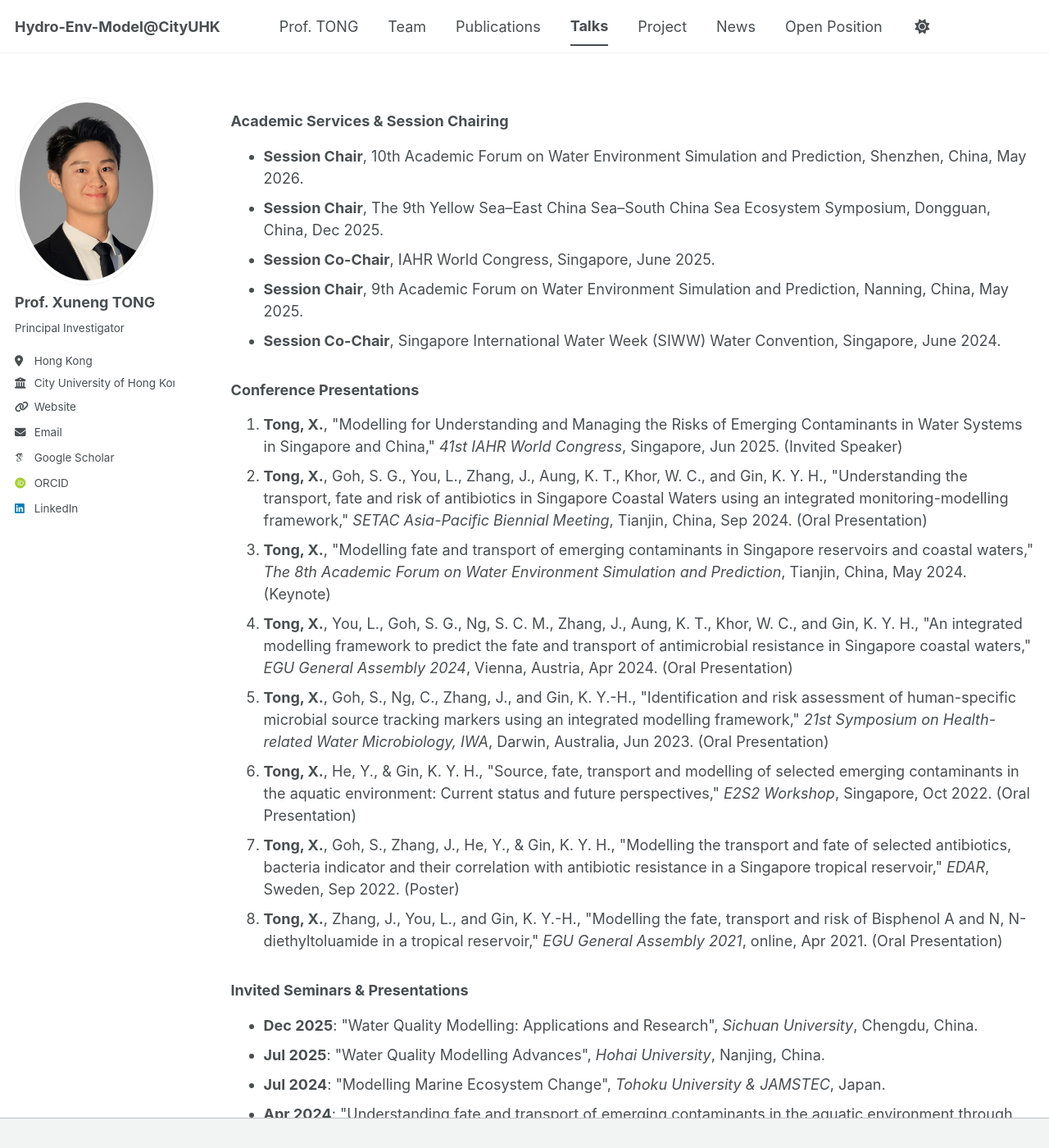
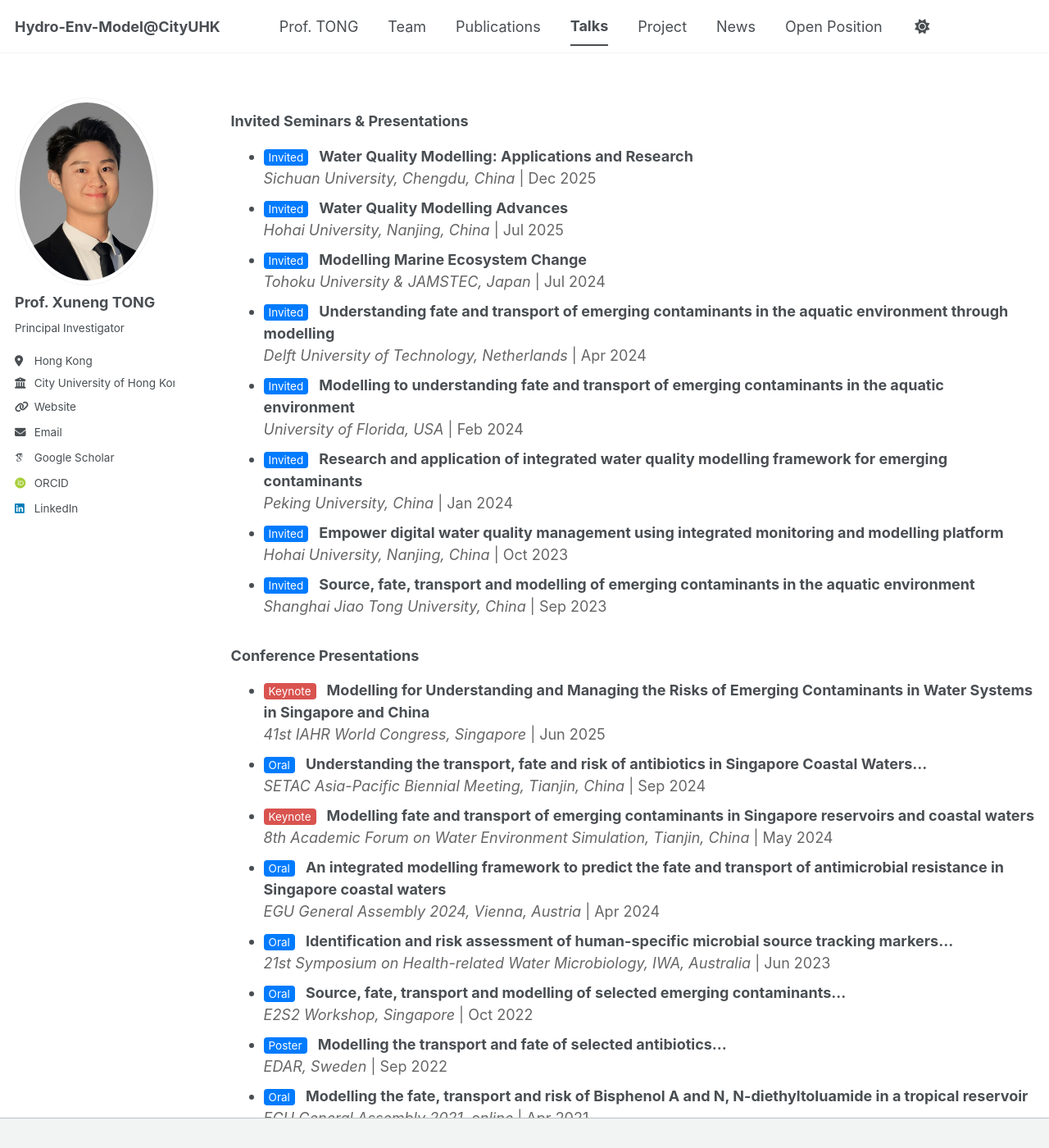
Before and after one commit to TongXuneng/TongXuneng.github.io, a Jekyll site: the page built from _pages/talks.html, in a window 1280 px wide and 1400 px high. Shown: the whole window at 82% size. Built offline with Jekyll 4.4.1, drawn with Linux system fonts in a browser that asks for light colours; some web fonts are replaced; a script bundle is joined from its source files by our own code; library files that are not in the unit come from our copies; some of the changed text lies outside the part shown.

Commit message:
Update talks.html

```diff
--- a/_pages/talks.html
+++ b/_pages/talks.html
@@ -6,35 +6,20 @@ author_profile: true
 
 {% include base_path %}
 
-<h3>Academic Services & Session Chairing</h3>
-<ul>
-  <li><strong>Session Chair</strong>, 10th Academic Forum on Water Environment Simulation and Prediction, Shenzhen, China, May 2026.</li>
-  <li><strong>Session Chair</strong>, The 9th Yellow Sea–East China Sea–South China Sea Ecosystem Symposium, Dongguan, China, Dec 2025.</li>
-  <li><strong>Session Co-Chair</strong>, IAHR World Congress, Singapore, June 2025.</li>
-  <li><strong>Session Chair</strong>, 9th Academic Forum on Water Environment Simulation and Prediction, Nanning, China, May 2025.</li>
-  <li><strong>Session Co-Chair</strong>, Singapore International Water Week (SIWW) Water Convention, Singapore, June 2024.</li>
-</ul>
+<style>
+  .talk-tag { background: #007bff; color: white; padding: 2px 6px; border-radius: 4px; font-size: 0.75em; margin-right: 8px; vertical-align: middle; }
+  .keynote { background: #d9534f; }
+</style>
 
-<h3>Conference Presentations</h3>
-<ol>
-  <li><strong>Tong, X.</strong>, "Modelling for Understanding and Managing the Risks of Emerging Contaminants in Water Systems in Singapore and China," <em>41st IAHR World Congress</em>, Singapore, Jun 2025. (Invited Speaker)</li>
-  <li><strong>Tong, X.</strong>, Goh, S. G., You, L., Zhang, J., Aung, K. T., Khor, W. C., and Gin, K. Y. H., "Understanding the transport, fate and risk of antibiotics in Singapore Coastal Waters using an integrated monitoring-modelling framework," <em>SETAC Asia-Pacific Biennial Meeting</em>, Tianjin, China, Sep 2024. (Oral Presentation)</li>
-  <li><strong>Tong, X.</strong>, "Modelling fate and transport of emerging contaminants in Singapore reservoirs and coastal waters," <em>The 8th Academic Forum on Water Environment Simulation and Prediction</em>, Tianjin, China, May 2024. (Keynote)</li>
-  <li><strong>Tong, X.</strong>, You, L., Goh, S. G., Ng, S. C. M., Zhang, J., Aung, K. T., Khor, W. C., and Gin, K. Y. H., "An integrated modelling framework to predict the fate and transport of antimicrobial resistance in Singapore coastal waters," <em>EGU General Assembly 2024</em>, Vienna, Austria, Apr 2024. (Oral Presentation)</li>
-  <li><strong>Tong, X.</strong>, Goh, S., Ng, C., Zhang, J., and Gin, K. Y.-H., "Identification and risk assessment of human-specific microbial source tracking markers using an integrated modelling framework," <em>21st Symposium on Health-related Water Microbiology, IWA</em>, Darwin, Australia, Jun 2023. (Oral Presentation)</li>
-  <li><strong>Tong, X.</strong>, He, Y., & Gin, K. Y. H., "Source, fate, transport and modelling of selected emerging contaminants in the aquatic environment: Current status and future perspectives," <em>E2S2 Workshop</em>, Singapore, Oct 2022. (Oral Presentation)</li>
-  <li><strong>Tong, X.</strong>, Goh, S., Zhang, J., He, Y., & Gin, K. Y. H., "Modelling the transport and fate of selected antibiotics, bacteria indicator and their correlation with antibiotic resistance in a Singapore tropical reservoir," <em>EDAR</em>, Sweden, Sep 2022. (Poster)</li>
-  <li><strong>Tong, X.</strong>, Zhang, J., You, L., and Gin, K. Y.-H., "Modelling the fate, transport and risk of Bisphenol A and N, N-diethyltoluamide in a tropical reservoir," <em>EGU General Assembly 2021</em>, online, Apr 2021. (Oral Presentation)</li>
-</ol>
-
-<h3>Invited Seminars & Presentations</h3>
-<ul>
-  <li><strong>Dec 2025</strong>: "Water Quality Modelling: Applications and Research", <em>Sichuan University</em>, Chengdu, China.</li>
-  <li><strong>Jul 2025</strong>: "Water Quality Modelling Advances", <em>Hohai University</em>, Nanjing, China.</li>
-  <li><strong>Jul 2024</strong>: "Modelling Marine Ecosystem Change", <em>Tohoku University & JAMSTEC</em>, Japan.</li>
-  <li><strong>Apr 2024</strong>: "Understanding fate and transport of emerging contaminants in the aquatic environment through modelling", <em>Delft University of Technology</em>, Delft, Netherlands.</li>
-  <li><strong>Feb 2024</strong>: "Modelling to understanding fate and transport of emerging contaminants in the aquatic environment", <em>University of Florida</em>, Gainesville, USA.</li>
-  <li><strong>Jan 2024</strong>: "Research and application of integrated water quality modelling framework for emerging contaminants", <em>Peking University</em>, China.</li>
-  <li><strong>Oct 2023</strong>: "Empower digital water quality management using integrated monitoring and modelling platform", <em>Hohai University</em>, Nanjing, China.</li>
-  <li><strong>Sep 2023</strong>: "Source, fate, transport and modelling of emerging contaminants in the aquatic environment", <em>Shanghai Jiao Tong University</em>, Shanghai, China.</li>
-</ul>
+{% for category in site.data.talks-list %}
+  <h3>{{ category.category }}</h3>
+  <ul>
+    {% for item in category.items %}
+      <li>
+        <span class="talk-tag {% if item.type == 'Keynote' %}keynote{% endif %}">{{ item.type }}</span>
+        <strong>{{ item.title }}</strong><br>
+        <span style="color: #666;"><em>{{ item.venue }}</em> | {{ item.date }}</span>
+      </li>
+    {% endfor %}
+  </ul>
+{% endfor %}
```
